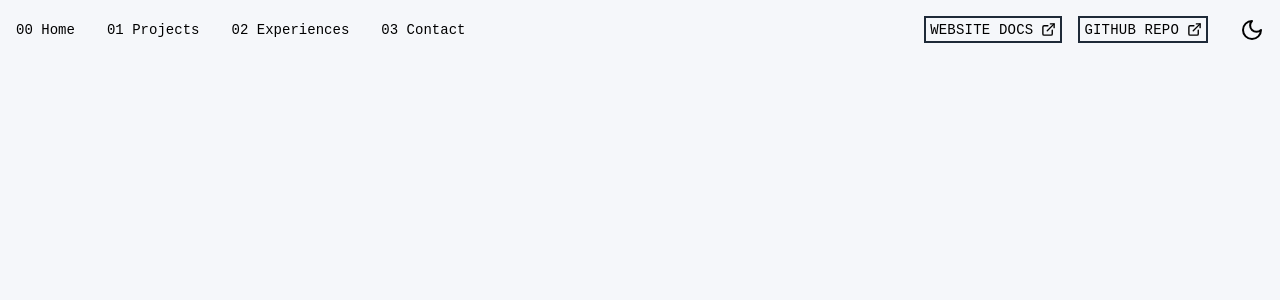
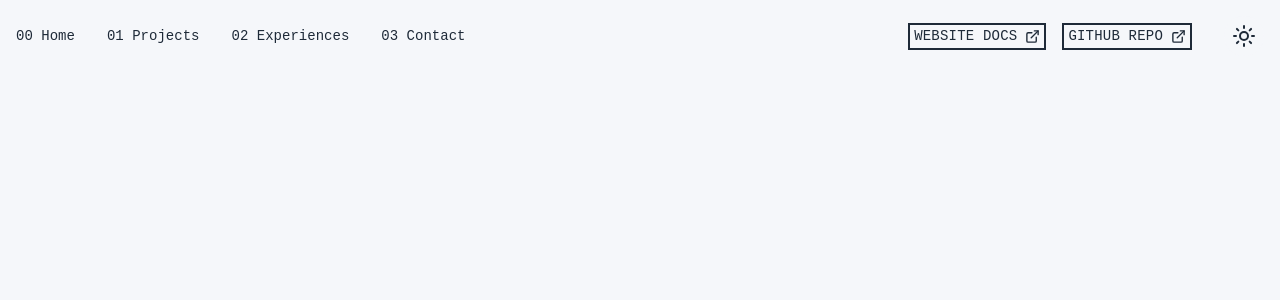
Before and after one commit to gabrielg2020/portfolio, a Svelte app in the folder frontend/: page / in a window 1280 px wide. Shown: the top 300 px of the page. Built offline with nearby package versions, Linux system fonts and the light colour scheme; a web font is replaced by a local one.

Commit message:
feat(frontend): add a theme switch
Signed-off-by: Gabriel Guimaraes <80750139+gabrielg2020@users.noreply.github.com>

```diff
--- a/frontend/src/components/Button.svelte
+++ b/frontend/src/components/Button.svelte
@@ -25,7 +25,7 @@
     justify-content: center;
     cursor: pointer;
     gap: 8px;
-    border: 2px solid var(--near-black);
+    border: 2px solid var(--text);
     padding: 4px;
   }
 
--- a/frontend/src/components/NavBar.svelte
+++ b/frontend/src/components/NavBar.svelte
@@ -1,6 +1,7 @@
 <script lang="ts">
   import Button from "./Button.svelte";
-  import { Moon, Menu } from "@lucide/svelte";
+  import { Menu } from "@lucide/svelte";
+  import ThemeToggle from "./ThemeToggle.svelte";
   import NavMenu from "./NavMenu.svelte";
   import { slide } from "svelte/transition";
 
@@ -31,7 +32,7 @@
         <Button text="Website Docs" location="home" />
         <Button text="GitHub Repo" location="home" />
       </div>
-      <span class="icon action"><Moon /></span>
+      <ThemeToggle/>
     </div>
   </div>
 
@@ -42,7 +43,7 @@
     <div on:click={toggleMenu}>
       <span class="icon action"><Menu /></span>
     </div>
-    <span class="icon action"><Moon /></span>
+    <ThemeToggle/>
   </div>
 </nav>
 
@@ -75,6 +76,7 @@
 
   .buttons {
     display: flex;
+    align-items: center;
     gap: 1rem;
   }
 
--- a/frontend/src/components/NavMenu.svelte
+++ b/frontend/src/components/NavMenu.svelte
@@ -58,7 +58,7 @@
     justify-content: space-between;
 
     /* Styling */
-    background-color: var(--off-white);
+    background-color: var(--background);
     box-shadow: -2px 0 10px rgba(0, 0, 0, 0.1);
     box-sizing: border-box;
   }
@@ -88,7 +88,7 @@
     z-index: 99;
     width: 100vw;
     height: 100vh;
-    background-color: var(--off-white-transparent);
+    background-color: var(--background-transparent);
     backdrop-filter: blur(2px);
     -webkit-backdrop-filter: blur(2px);
   }
--- /dev/null
+++ b/frontend/src/components/ThemeToggle.svelte
@@ -0,0 +1,33 @@
+<script lang="ts">
+  import { theme } from "../store/theme";
+  import { Moon, Sun } from "@lucide/svelte";
+</script>
+
+<button on:click={theme.toggle} aria-label="Toggle theme">
+  {#if $theme === 'dark'}
+    <Moon />
+  {:else}
+    <Sun />
+  {/if}
+</button>
+
+<style>
+  button {
+    display: flex;
+    align-items: center;
+    justify-content: center;
+    background: none;
+    border: none;
+    cursor: pointer;
+    font-size: 1.5rem;
+    padding: 0.5rem;
+    border-radius: 50%;
+    background-color: var(--background-transparent);
+    color: var(--text);
+  }
+
+  button:hover {
+    background-color: var(--text-transparent);
+    color: var(--background);
+  }
+</style>
--- /dev/null
+++ b/frontend/src/store/theme.ts
@@ -0,0 +1,69 @@
+import { writable } from 'svelte/store';
+import type { Writable } from 'svelte/store';
+
+interface ThemeStore extends Writable<string> {
+  toggle: () => void;
+}
+
+// Initialize theme from localStorage (if available) or system preference
+function createThemeStore(): ThemeStore {
+  // Get the initial value from localStorage or system preference
+  const getInitialTheme = (): string => {
+    // Check if we're in a browser environment
+    if (typeof window !== 'undefined') {
+      // Check localStorage first
+      const storedTheme = localStorage.getItem('theme');
+      if (storedTheme) {
+        return storedTheme;
+      }
+
+      // If no stored preference, check system preference
+      if (window.matchMedia && window.matchMedia('(prefers-color-scheme: dark)').matches) {
+        return 'dark';
+      }
+    }
+
+    // Default to light if not in browser or no preference
+    return 'light';
+  };
+
+  const theme = writable<string>(getInitialTheme());
+
+  // Apply theme effect
+  if (typeof window !== 'undefined') {
+    // Initialize theme on page load
+    const currentTheme = getInitialTheme();
+    if (currentTheme === 'dark') {
+      document.documentElement.classList.add('dark-theme');
+    }
+
+    theme.subscribe(value => {
+      // Update localStorage
+      localStorage.setItem('theme', value);
+
+      // Apply/remove class on html element
+      if (value === 'dark') {
+        document.documentElement.classList.add('dark-theme');
+      } else {
+        document.documentElement.classList.remove('dark-theme');
+      }
+    });
+
+    // Listen for system preference changes
+    window.matchMedia('(prefers-color-scheme: dark)').addEventListener('change', e => {
+      if (!localStorage.getItem('theme')) { // Only auto-switch if user hasn't set a preference
+        theme.set(e.matches ? 'dark' : 'light');
+      }
+    });
+  }
+
+  // Return writable store with custom toggle method
+  return {
+    ...theme,
+    toggle: () => {
+      theme.update(current => current === 'dark' ? 'light' : 'dark');
+    }
+  };
+}
+
+export const theme = createThemeStore();
--- a/frontend/src/styles/global.css
+++ b/frontend/src/styles/global.css
@@ -1,15 +1,28 @@
 :root {
-  --near-black: rgb(30, 42, 56);
+  --near-black: #1e2a38;
   --off-white: #f5f7fa;
   --info-blue: #2196f3;
   --info-blue-transparent: rgba(33, 150, 243, 0.2);
   --off-white-transparent: rgba(245, 247, 250, 0.8);
   --near-black-transparent: rgb(30, 42, 56, 0.8);
+  --background: var(--off-white);
+  --text: var(--near-black);
+  --background-transparent: var(--off-white-transparent);
+  --text-transparent: var(--near-black-transparent);
+}
+
+html.dark-theme {
+  --background: var(--near-black);
+  --text: var(--off-white);
+  --background-transparent: var(--near-black-transparent);
+  --text-transparent: var(--off-white-transparent);
 }
 
 #app {
+  background-color: var(--background);
+  color: var(--text);
+  transition: background-color 0.3s ease, color 0.3s ease;
   height: 100vh;
-  background-color: var(--off-white);
   padding: 1rem;
 }
 
```
